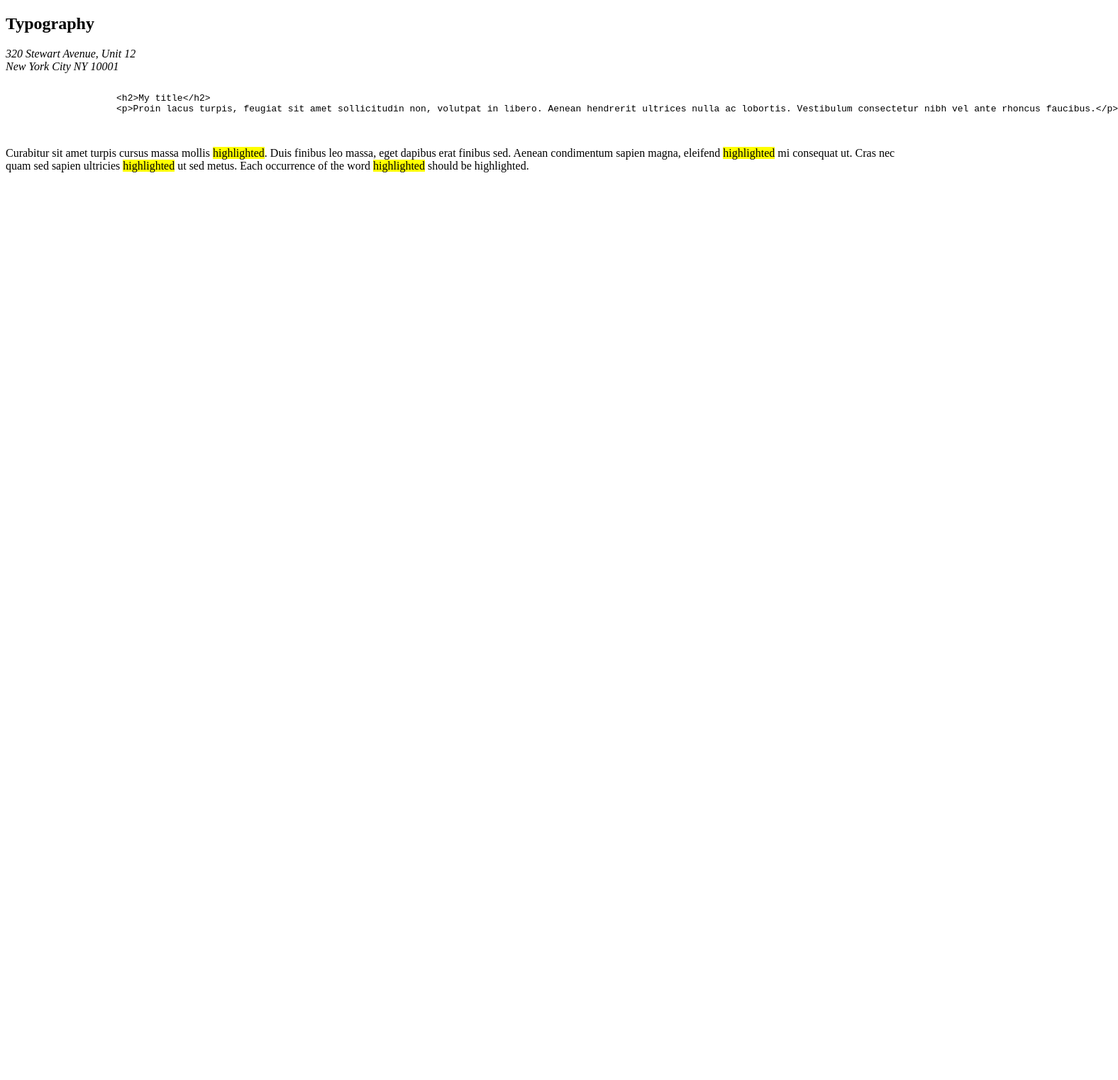
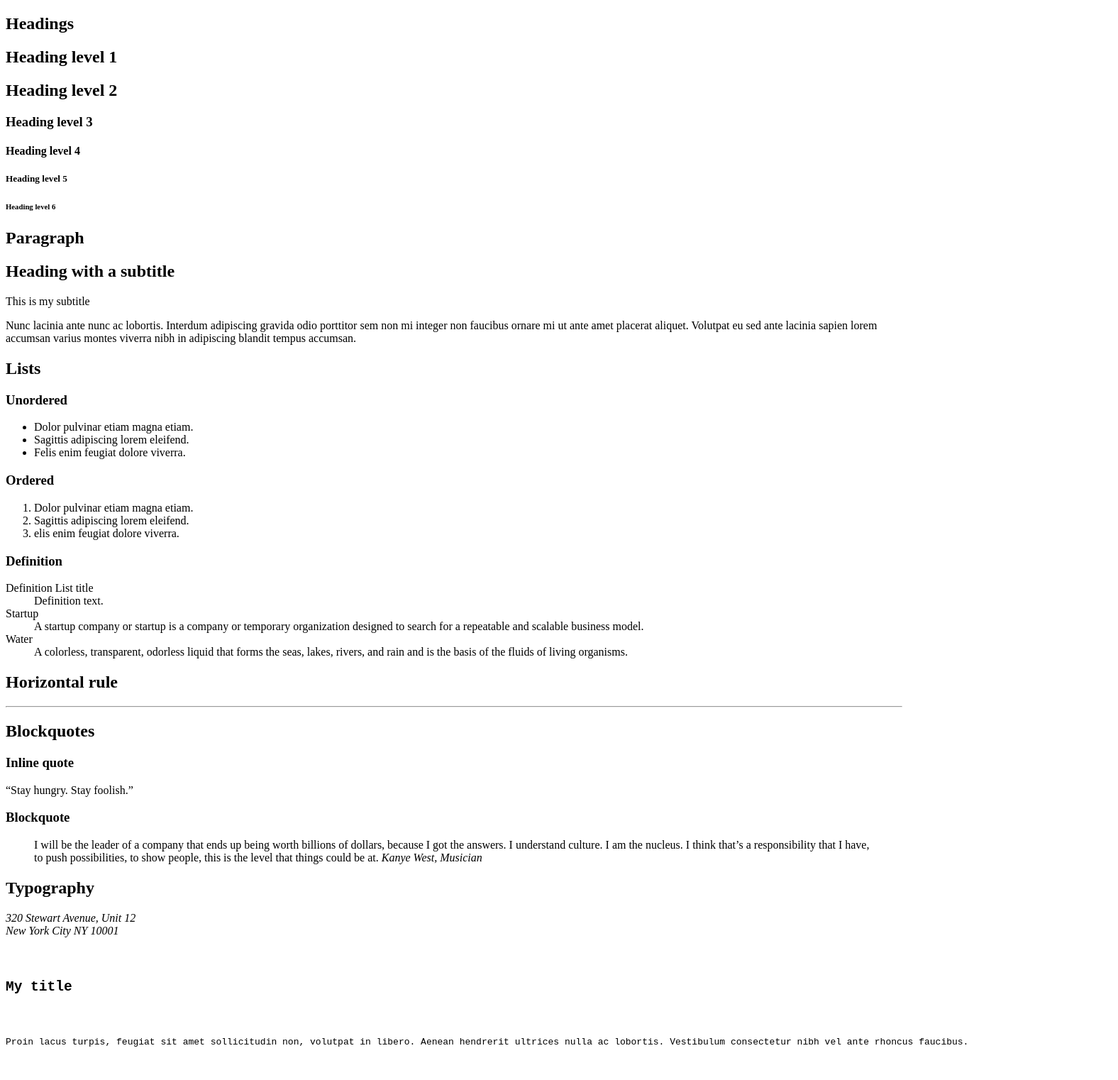
Before and after one commit to pkonsomu2020/alx-frontend, a plain HTML site: page 0x00-html_advanced/32-styleguide.html in a window 1280 px wide. Shown: the top 1522 px of the page at 71% size, 1576 px wide, since content can reach past the window. Before the commit the page ends 800 px from the top, so only its background shows below. Drawn offline with Linux system fonts and the light colour scheme.

Commit message:
Update 32-styleguide.html

```diff
--- a/0x00-html_advanced/32-styleguide.html
+++ b/0x00-html_advanced/32-styleguide.html
@@ -1,42 +1,150 @@
 <!DOCTYPE html>
-<html>
+<html lang="en" dir="ltr">
     <head>
         <meta charset="utf-8">
-    <meta name="viewport" content="width=device-width, initial-scale=1.0, viewport-fit=cover">
+        <meta name="viewport" content="width=device-width, initial-scale=1, viewport-fit=cover">
         <title>Styleguide - Techium</title>
-    <!-- Add other head content or stylesheets here if needed -->
+        <meta name="description" content="Techium is a digital agency">
+        <link rel="icon" type="image/x-icon" href="./favicon.ico">
+        <link rel="icon" type="image/png" href="./favicon-32x32.png">
     </head>
     <body>
 
-    <!-- Rest of the content for the styleguide (same as 30-styleguide.html) -->
-    <!-- ... -->
+        <header>
+        </header>
 
-    <!-- Typography section -->
+        <main>
+
+            <!-- +++++ Headings +++++ -->
             <section>
+
+                <header>
+                    <h2>Headings</h2>
+                </header>
+
+                <h1>Heading level 1</h1>
+                <h2>Heading level 2</h2>
+                <h3>Heading level 3</h3>
+                <h4>Heading level 4</h4>
+                <h5>Heading level 5</h5>
+                <h6>Heading level 6</h6>
+
+            </section>
+
+            <!-- +++++ Paragraph +++++ -->
+            <section>
+
+                <header>
+                    <h2>Paragraph</h2>
+                </header>
+
+                <h2>Heading with a subtitle</h2>
+                <p>This is my subtitle</p>
+                <p>Nunc lacinia ante nunc ac lobortis. Interdum adipiscing gravida odio porttitor sem non mi integer non faucibus ornare mi ut ante amet placerat aliquet. Volutpat eu sed ante lacinia sapien lorem accumsan varius montes viverra nibh in adipiscing blandit tempus accumsan.</p>
+
+            </section>
+
+            <!-- +++++ Lists +++++ -->
+            <section>
+
+                <header>
+                    <h2>Lists</h2>
+                </header>
+
+                <div>
+
+                    <h3>Unordered</h3>
+                    <ul>
+                        <li>Dolor pulvinar etiam magna etiam.</li>
+                        <li>Sagittis adipiscing lorem eleifend.</li>
+                        <li>Felis enim feugiat dolore viverra.</li>
+                    </ul>
+
+                    <h3>Ordered</h3>
+                    <ol>
+                        <li>Dolor pulvinar etiam magna etiam.</li>
+                        <li>Sagittis adipiscing lorem eleifend.</li>
+                        <li>elis enim feugiat dolore viverra.</li>
+                    </ol>
+
+                    <h3>Definition</h3>
+                    <dl>
+                        <dt>Definition List title</dt>
+                        <dd>Definition text.</dd>
+
+                        <dt>Startup</dt>
+                        <dd>A startup company or startup is a company or temporary organization designed to search for a repeatable and scalable business model.</dd>
+
+                        <dt>Water</dt>
+                        <dd>A colorless, transparent, odorless liquid that forms the seas, lakes, rivers, and rain and is the basis of the fluids of living organisms.</dd>
+                    </dl>
+
+                </div>
+
+            </section>
+
+            <!-- +++++ Horizontal rule +++++ -->
+            <section>
+                <header>
+                    <h2>Horizontal rule</h2>
+                </header>
+                <div>
+                    <hr>
+                </div>
+            </section>
+
+            <!-- +++++ Blockquotes +++++ -->
+            <section>
+
+                <header>
+                    <h2>Blockquotes</h2>
+                </header>
+
+                <div>
+                    <h3>Inline quote</h3>
+                    <q>Stay hungry. Stay foolish.</q>
+                </div>
+
+                <div>
+                    <h3>Blockquote</h3>
+                    <blockquote>
+                        I will be the leader of a company that ends up being worth billions of dollars, because I got the answers. I understand culture. I am the nucleus. I think that’s a responsibility that I have, to push possibilities, to show people, this is the level that things could be at.
+                        <cite>Kanye West, Musician</cite>
+                    </blockquote>
+                </div>
+
+            </section>
+
+            <!-- Typography -->
+            <section>
+
                 <header>
                     <h2>Typography</h2>
                 </header>
+
                 <div>
-            <!-- Address with correct HTML tag -->
-            <address>
-                320 Stewart Avenue, Unit 12<br>
-                New York City NY 10001
-            </address>
+                    <address>320 Stewart Avenue, Unit 12 <br> New York City NY 10001</address>
                 </div>
+
                 <div>
-            <!-- Code block with pre tag -->
                     <pre>
                         <code>
-                    &lt;h2&gt;My title&lt;/h2&gt;
-                    &lt;p&gt;Proin lacus turpis, feugiat sit amet sollicitudin non, volutpat in libero. Aenean hendrerit ultrices nulla ac lobortis. Vestibulum consectetur nibh vel ante rhoncus faucibus.&lt;/p&gt;
+                            <h2>My title</h2>
+                            <p>Proin lacus turpis, feugiat sit amet sollicitudin non, volutpat in libero. Aenean hendrerit ultrices nulla ac lobortis. Vestibulum consectetur nibh vel ante rhoncus faucibus.</p>
                         </code>
                     </pre>
                 </div>
+
                 <div>
-            <!-- Paragraph with highlighted words using the mark tag -->
-            <p>Curabitur sit amet turpis cursus massa mollis <mark>highlighted</mark>. Duis finibus leo massa, eget dapibus erat finibus sed. Aenean condimentum sapien magna, eleifend <mark>highlighted</mark> mi consequat ut. Cras nec quam sed sapien ultricies <mark>highlighted</mark> ut sed metus. Each occurrence of the word <mark>highlighted</mark> should be highlighted.</p>
+                    <p>Curabitur sit amet turpis cursus massa mollis <mark>highlighted</mark>. Duis finibus leo massa, eget dapibus erat finibus sed. Aenean condimentum sapien magna, eleifend <mark>highlighted</mark> mi consequat ut. Cras nec quam sed sapien ultricies <mark>highlighted</mark> ut sed metus.</p>
                 </div>
+
             </section>
+
+        </main>
+
+        <footer>
+        </footer>
 
     </body>
 </html>
```
Lines whose indentation alone changed are shown as unchanged.
